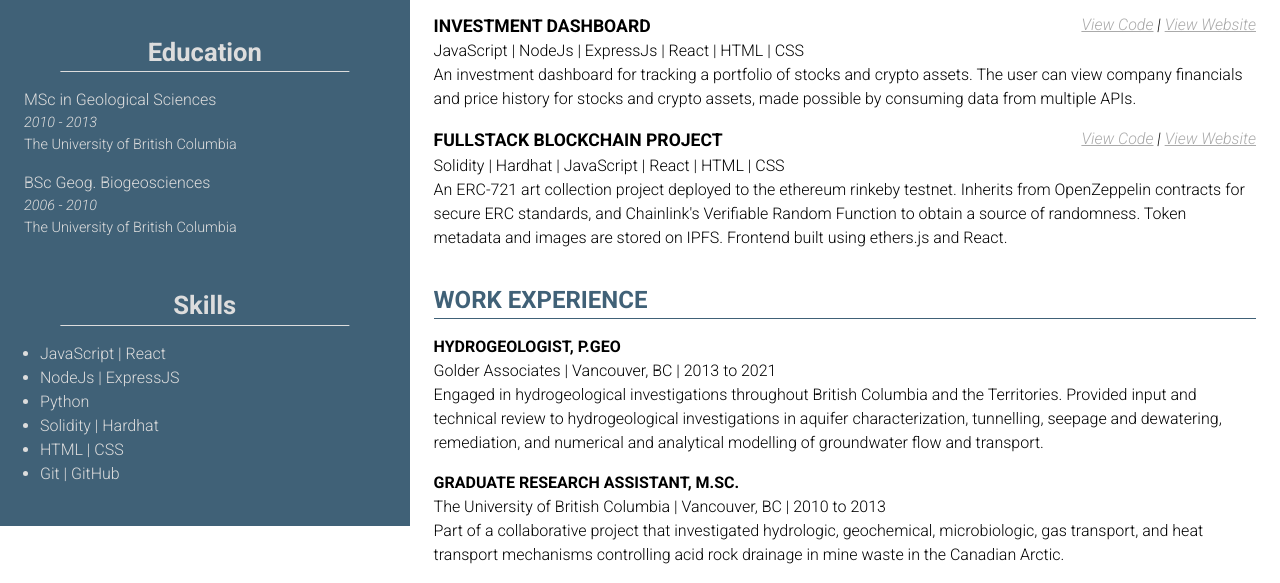
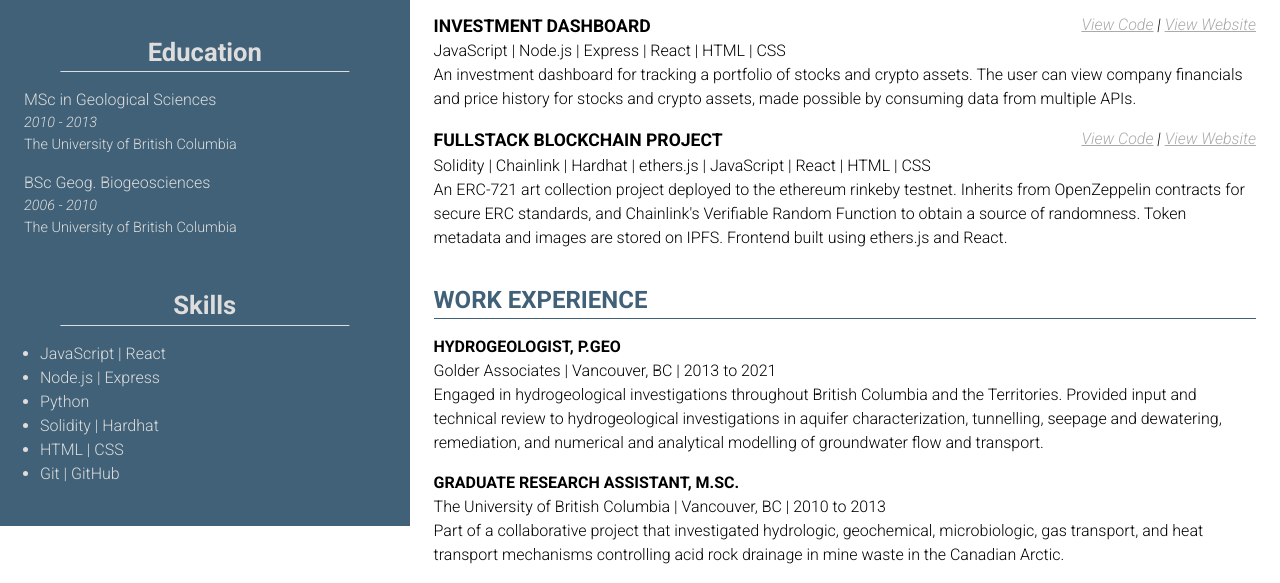
Before and after one commit to nmfretz/cv, a plain HTML site: page index.html in a window 1280 px wide. Shown: the part 274-857 px from the top of the page. Drawn offline with Linux system fonts and the light colour scheme.

Commit message:
update cv

```diff
--- a/index.html
+++ b/index.html
@@ -71,7 +71,7 @@
 
         <ul class="sidebar-list skills-list">
           <li>JavaScript | React</li>
-          <li>NodeJs | ExpressJS</li>
+          <li>Node.js | Express</li>
           <li>Python</li>
           <li>Solidity | Hardhat</li>
           <!-- <li>Clarity | Clarinet</li> -->
@@ -102,7 +102,7 @@
               <a href="https://investment-dashboard.netlify.app/" target="_blank">View Website</a>
             </h1>
           </div>
-          <p>JavaScript | NodeJs | ExpressJs | React | HTML | CSS</p>
+          <p>JavaScript | Node.js | Express | React | HTML | CSS</p>
           <p class="project-description">
             An investment dashboard for tracking a portfolio of stocks and crypto assets. The user can view company
             financials and price history for stocks and crypto assets, made possible by consuming data from multiple
@@ -119,7 +119,7 @@
               <a href="https://whoopsiederpies.netlify.app/" target="_blank">View Website</a>
             </h1>
           </div>
-          <p>Solidity | Hardhat | JavaScript | React | HTML | CSS</p>
+          <p>Solidity | Chainlink | Hardhat | ethers.js | JavaScript | React | HTML | CSS</p>
           <p class="project-description">
             An ERC-721 art collection project deployed to the ethereum rinkeby testnet. Inherits from OpenZeppelin
             contracts for secure ERC standards, and Chainlink's Verifiable Random Function to obtain a source of
```
Also changed, not shown: 3 other files.
